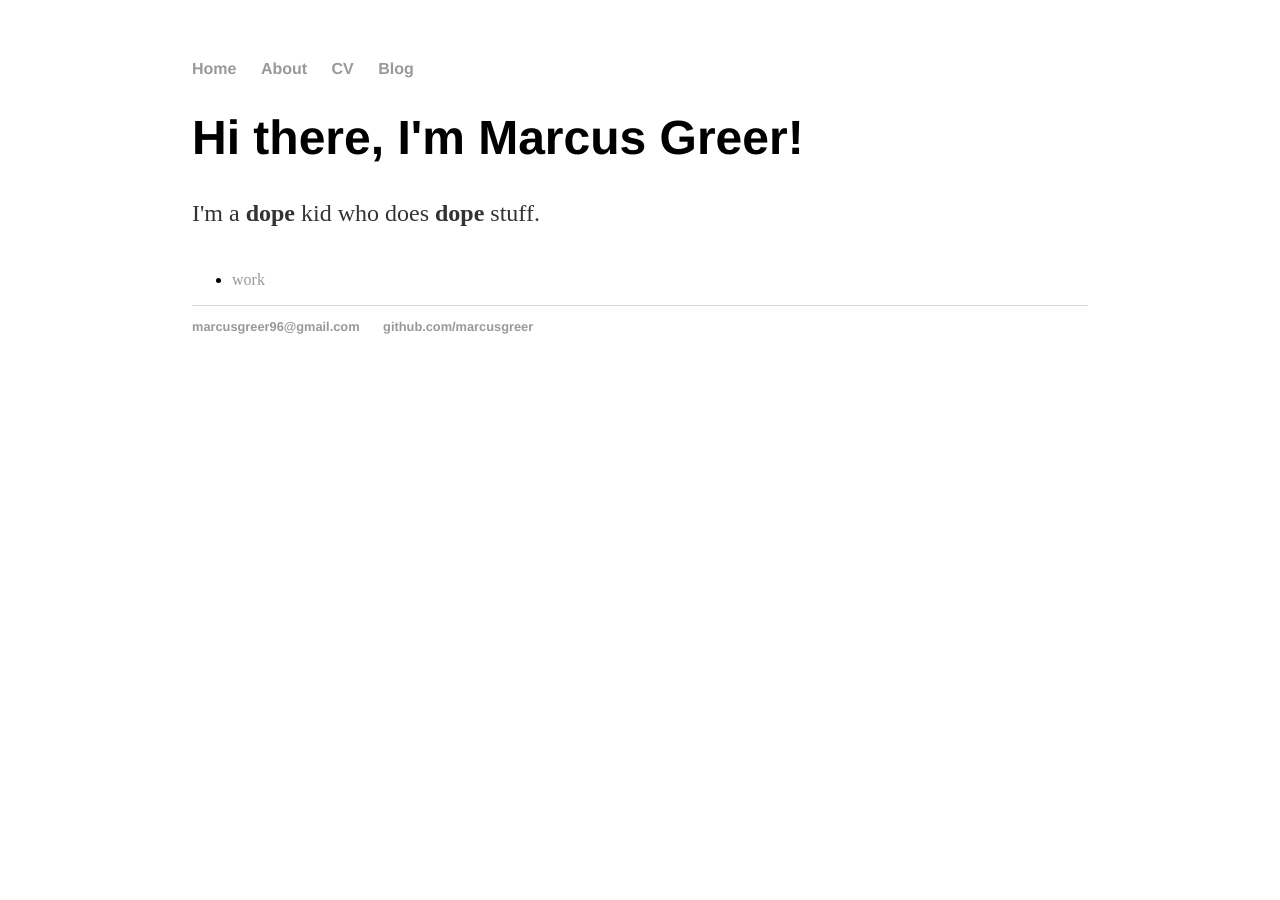
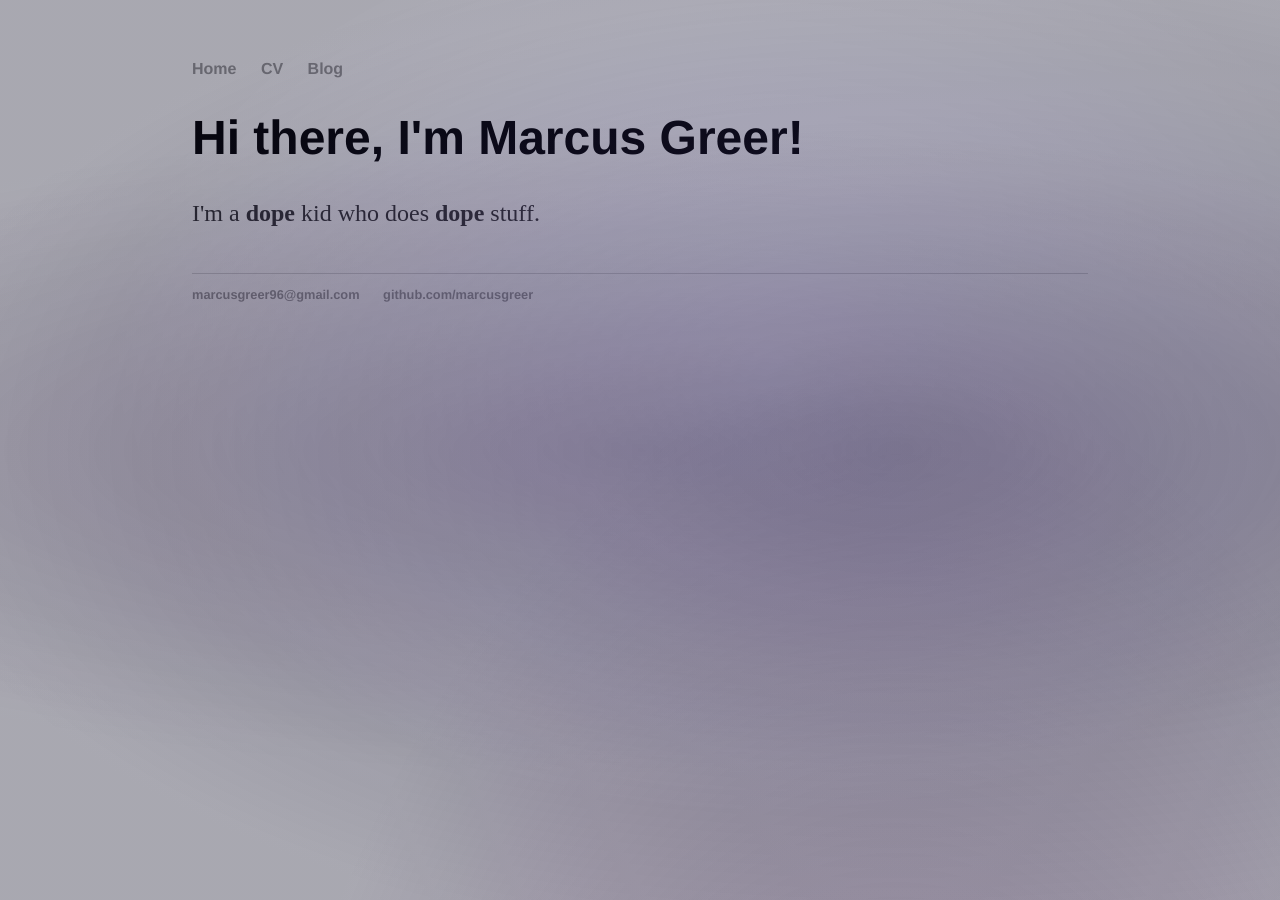
Before and after one commit to marcusgreer/marcusgreer.github.io, a Jekyll site: the page built from index.html, in a window 1280 px wide. Built offline with Jekyll 4.4.1, drawn with Linux system fonts in a browser that asks for light colours.

Commit message:
testing adding background views exit

```diff
--- a/_layouts/default.html
+++ b/_layouts/default.html
@@ -1,15 +1,19 @@
 <!DOCTYPE html>
-	<html>
+	<html lang ="en">
 		<head>
+			<meta charset="utf-8">
+			<meta name="viewport" content="width=device-width,initial-scale=1.0,maximum-scale=1.0, user-scalable=0"/>
 			<title>{{ page.title }}</title>
 			<!-- link to main stylesheet -->
 			<link rel="stylesheet" type="text/css" href="/css/main.css">
+
 		</head>
+
 		<body>
 			<nav>
 	    		<ul>
 	        		<li><a href="/">Home</a></li>
-		        	<li><a href="/about">About</a></li>
+		        	<!-- <li><a href="/about" title="I'm not gonna front, I never made this page">About</a></li> -->
 	        		<li><a href="/Marcus_Greer_Resume.pdf">CV</a></li>
 	        		<li><a href="/blog">Blog</a></li>
 	    		</ul>
--- a/css/main.css
+++ b/css/main.css
@@ -40,6 +40,23 @@ ul.posts {
 
 ul.posts li {
     list-style: none;
+}
+
+#gradients {
+    position: fixed;
+    height: 100%;
+    width: 100%;
+    top: 0;
+    left: 0;
+    overflow: hidden;
+    opacity: 0.9;
+    background-image: radial-gradient(at 70%, rgba(39, 32, 69, 0.4) 0%, rgba(11, 2, 16, 0.00) 80%),
+        radial-gradient(farthest-side at 70% 200%, rgba(82,48,97,0.4) 30%, rgba(11,2,16,0.00) 80%),
+        radial-gradient(ellipse closest-corner at 60% 40%, rgba(47,44,111,0.3) 0%, rgba(16,15,39, 0.4) 90%),
+        radial-gradient(circle farthest-side at 0% 90%, rgba(255,255,255, 0) 0%, rgba(11,2,16,0.00) 80%),
+        radial-gradient(100% 40%, rgba(82,48,97,0.3) 0%, rgba(11,2,16,0.00) 90%);
+    display: block;
+    z-index: 1;
 }
 
 
--- a/index.html
+++ b/index.html
@@ -6,8 +6,10 @@ title: Marcus Greer
 	<h1>Hi there, I'm Marcus Greer!</h1>
 	<p>I'm a <strong>dope</strong> kid who does <strong>dope</strong> stuff.</p>
 </div><!-- /.blurb -->
+
 <div class="responsive-wrapper actions" style="display: inline-block;">
         <div class="sqs-slice" data-slice-type="custom-form" data-slice-id="56e305d28259b5f65f908abd" data-content-empty="true"></div>
           <div class="sqs-slice yui3-widget sqs-slice-buttons sqs-slice-buttons-content" data-slice-type="buttons" data-compound-type="action" data-slice-id="56e305d22fe131ac6c8486f7" id="yui_3_17_2_1_1457977739689_187">
-          <ul><li><a href="/work">work</a></li></ul></div>
+          </div>
 </div>
+<div id="gradients"></div>
```
Also changed, not shown: 1 other file.
